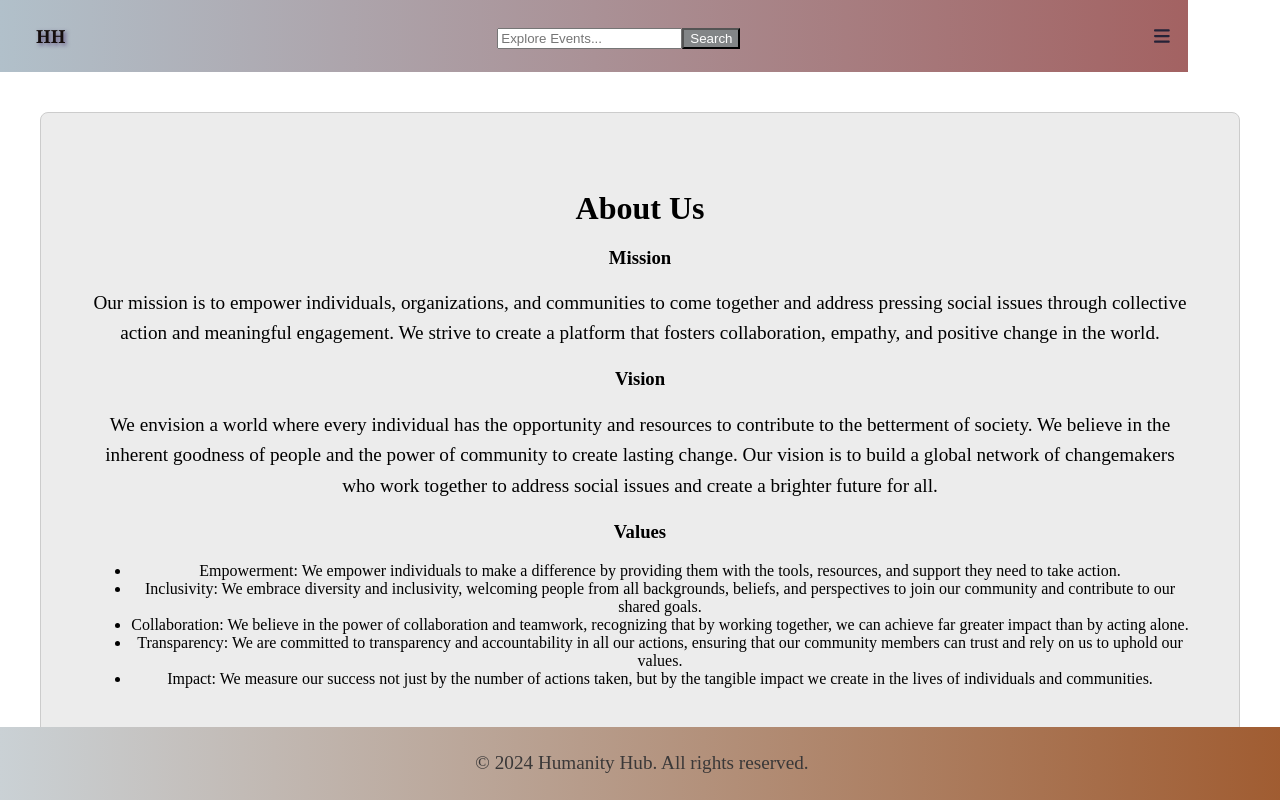
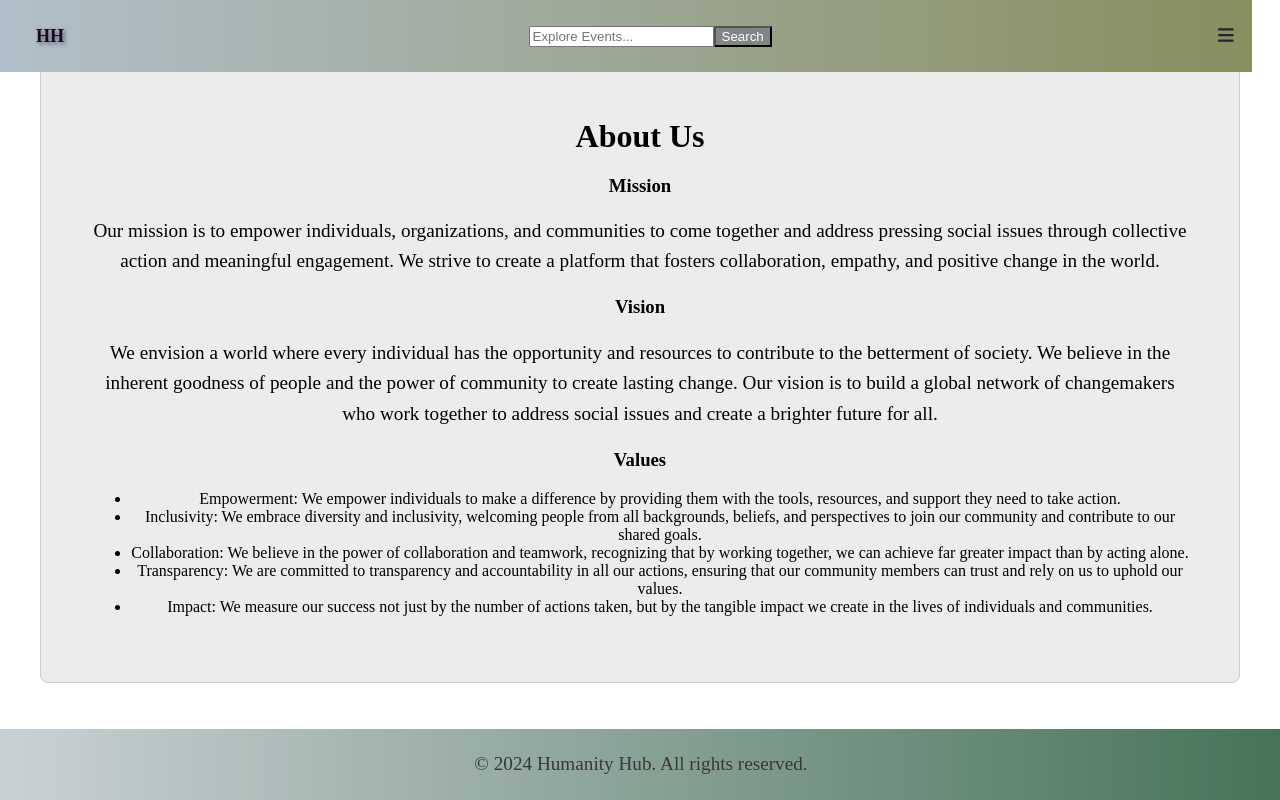
Before and after one commit to yana1al/HumanityHub, a React (Vite) app: page /about in a window 1280 px wide. Built offline with nearby package versions, Linux system fonts and the light colour scheme.

Commit message:
Updating donation

```diff
--- a/src/App.css
+++ b/src/App.css
@@ -12,10 +12,10 @@ div {
 
 
 .home-container {
-  margin: 40px;
-  padding: 50px;
+  margin: 60px;
+  padding: 60px;
   border: 1px solid #d4c3c3;
-  border-radius: 5px;
+  border-radius: 8px;
   background-color: #c9d4c0;
 }
 
@@ -33,12 +33,13 @@ p {
 
 .navbar {
   color: rgb(37, 34, 55);
-  background: linear-gradient(to right, #b1c0ca, rgb(163, 98, 98));
+  background: linear-gradient(to right, #b1c0ca, rgb(136, 142, 94));
   padding: 1em;
   min-height: 2em;
-  font-family: 'Georgia';
+  font-family:cursive;
   font-size: large;
-  width: 90%;
+  width: 95%;
+  position: fixed;
   align-items: center;
   justify-content: space-between;
   }
@@ -70,9 +71,9 @@ main {
 }
 
 footer {
-  background: linear-gradient(to right, #cad1d5, rgb(160, 92, 49));
+  background: linear-gradient(to right, #cad1d5, rgb(71, 115, 88));
   color: #3a3838;
-  padding: 2px;
+  padding: 1px;
   text-align: center;
   position: fixed;
   left: 0;
--- a/src/components/Home.jsx
+++ b/src/components/Home.jsx
@@ -93,6 +93,7 @@ const Home = () => {
       <div className="support-links">
         <Link to="/donate" className="donate-link">Donate</Link>
         <Link to="/volunteer" className="volunteer-link">Volunteer</Link>
+        <Link to="/happy-hour-form" className="happy-hour-link">Add Happy Hour</Link>
       </div>
     </div>
   );
```
